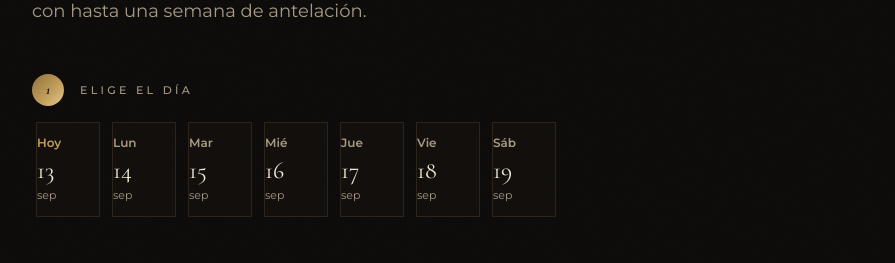
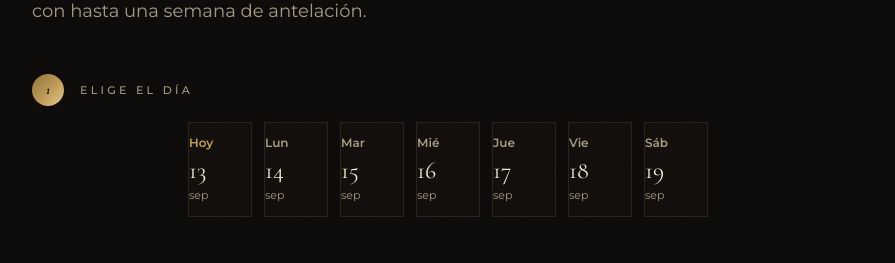
Before and after one commit to Nagomu26/your-barber-luxe, a React (Vite) app: page / in a window 1280 px wide. Shown: the part 3780-4043 px from the top of the page, without its empty margins (192-1087 px from the left). Built offline with nearby package versions, Linux system fonts and the light colour scheme; no server answers.

Commit message:
Fix: los dias de reserva se reparten en varias lineas en vez de desbordarse

```diff
--- a/src/components/site/Booking.tsx
+++ b/src/components/site/Booking.tsx
@@ -254,7 +254,7 @@ export function Booking({ onOpenLegal }: { onOpenLegal: (docId: LegalDocId) => v
           <Reveal>
             <Paso numero={1} titulo="Elige el día">
               <div
-                className="flex gap-3 overflow-x-auto px-1 pb-2"
+                className="flex flex-wrap justify-center gap-3"
                 role="listbox"
                 aria-label="Selecciona un día"
               >
```
